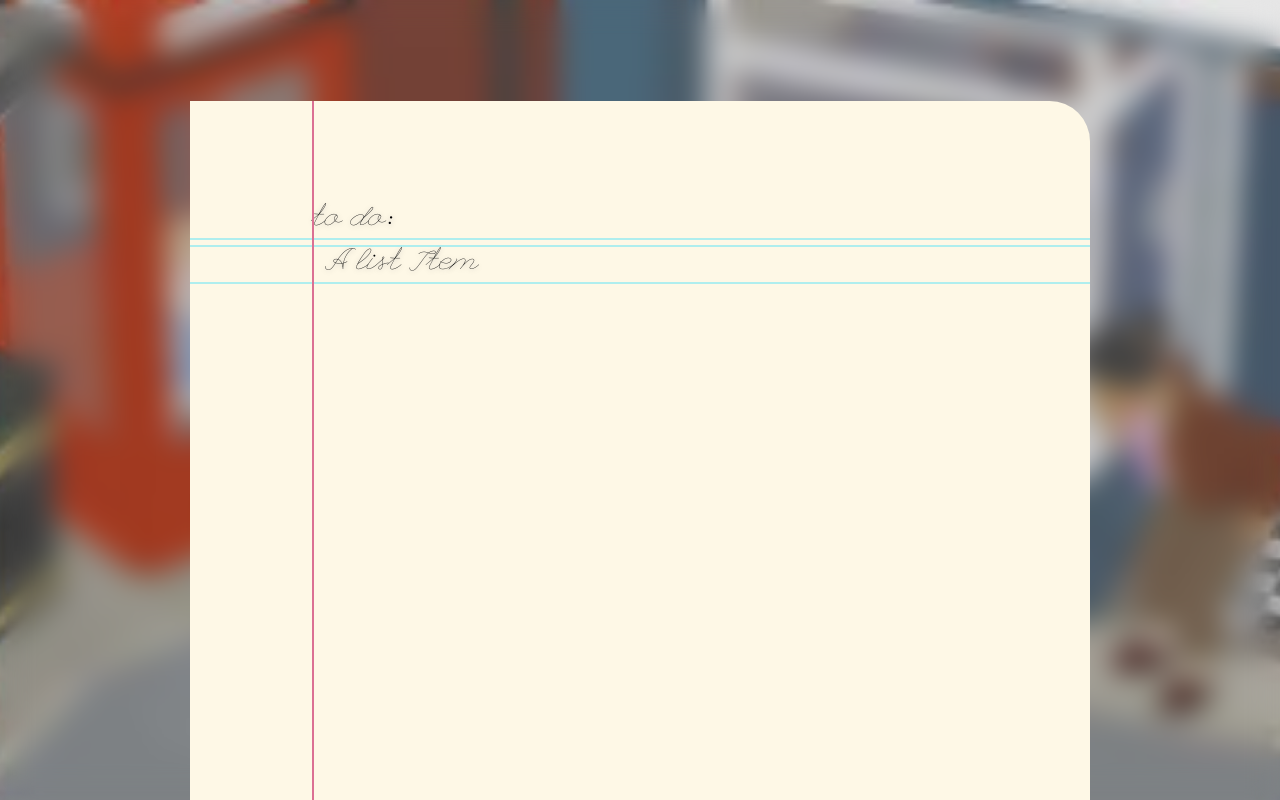
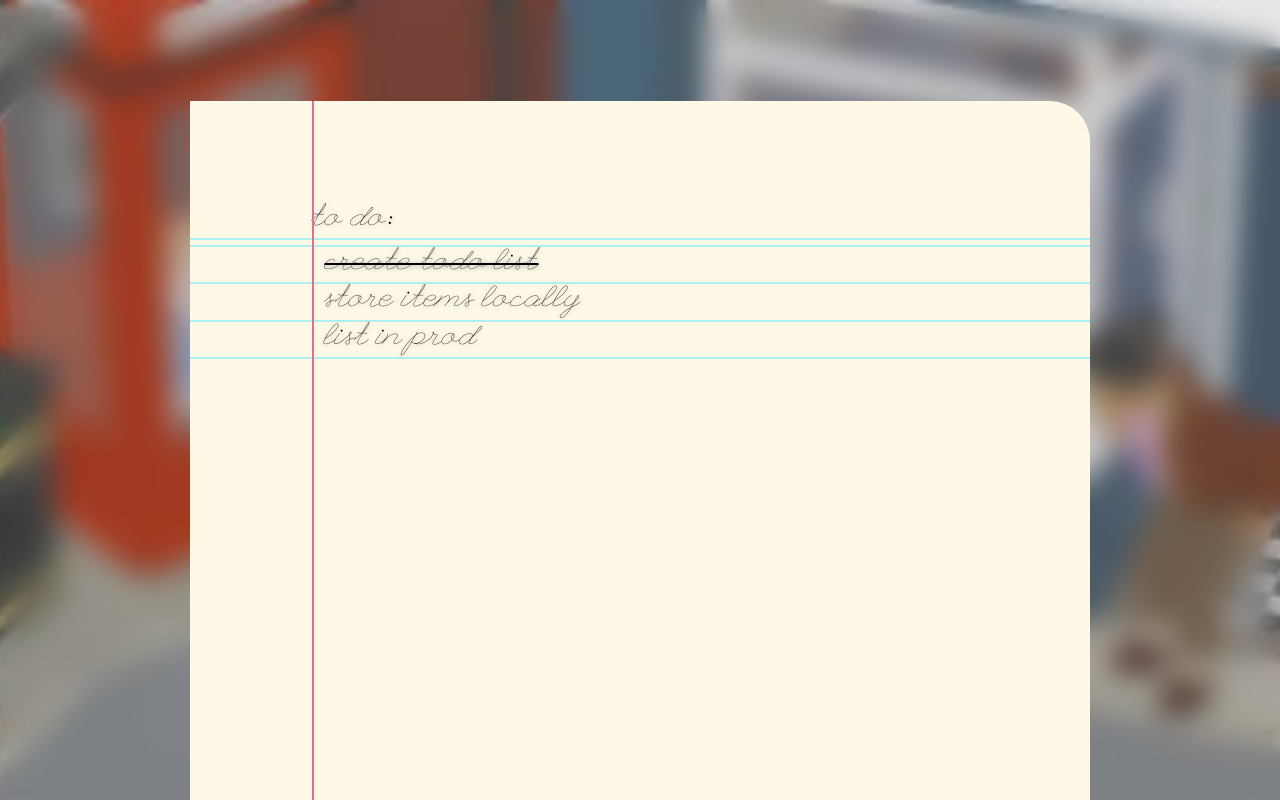
Before and after one commit to bblais23/untitled-todo-list, a React (Vite) app: page / in a window 1280 px wide. Built offline with nearby package versions, Linux system fonts and the light colour scheme.

Commit message:
Update items when checked

```diff
--- a/src/Components/UntitledItem.js
+++ b/src/Components/UntitledItem.js
@@ -2,14 +2,18 @@ import React from 'react';
 
 import './UntitledItem.css';
 
-export default function UntitledItem({children, checked, enabled}) {
+export default function UntitledItem({children, checked, enabled, setChecked}) {
 
 	const textInput = enabled ?
 		<input className="todo-text" type="text" value={children}></input> :
 		<p className="todo-text">{children}</p>;
 
 	return <label className="untitled-item">
-		<input type="checkbox" checked={checked}></input>
+		<input
+			type="checkbox"
+			onChange={e => setChecked(e.target.checked)}
+			checked={checked}
+		/>
 		{textInput}
 	</label>;
 }
--- a/src/Components/UntitledList.js
+++ b/src/Components/UntitledList.js
@@ -1,12 +1,45 @@
-import React from 'react';
+import React, {useState} from 'react';
 
 import Item from './UntitledItem';
 
 import './UntitledList.css';
 
+const todoItemsDefault = [
+	{
+		item: 'create todo list',
+		checked: true,
+	},
+	{
+		item: 'store items locally',
+		checked: false,
+	},
+	{
+		item: 'list in prod',
+		checked: false,
+	},
+]
+
 export default function UntitledList() {
+
+	const [todoItems, setTodoItems] = useState(todoItemsDefault);
+
+	const updateOneItem = (updateItem, updateIndex) =>
+		setTodoItems(
+			todoItems.map(
+				(item, index) =>
+					index === updateIndex ? updateItem : item));
+
+	const items = todoItems.map(
+		({item, checked}, index) =>
+			<Item
+				setChecked={checked => updateOneItem({item, checked}, index)}
+				key={index}
+				checked={checked}>
+				{item}
+			</Item>);
+
 	return <main className="listPaper">
 		<h1>to do:</h1>
-		<Item>A list Item</Item>
-	</main>
+		{items}
+	</main>;
 }
```
